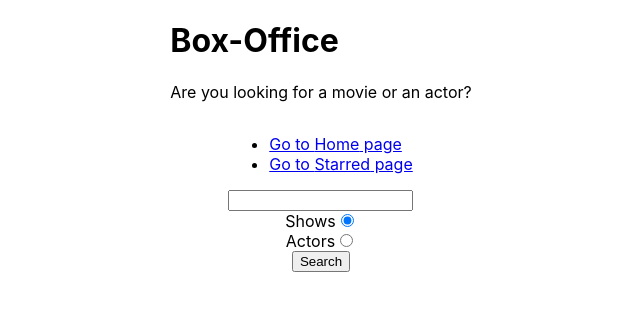
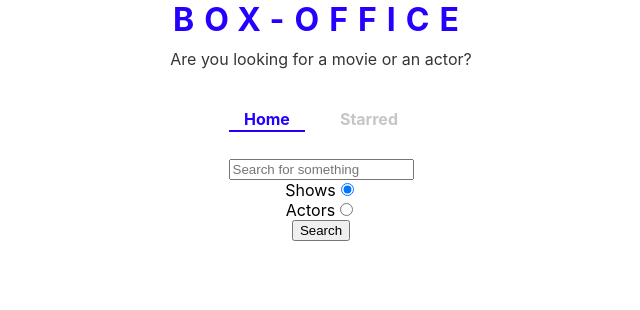
Before and after one commit to Chetan-verma713/box-office, a React (Create React App) app: page / in a window 1280 px wide. Shown: the top 310 px of the page, without its empty margins (319-959 px from the left). Built offline with nearby package versions, Linux system fonts and the light colour scheme.

Commit message:
styled navbar, title completely

```diff
--- a/src/App.js
+++ b/src/App.js
@@ -1,22 +1,24 @@
 import React from 'react';
 import { Switch, Route } from 'react-router-dom';
+
 // import './App.css';
+import { ThemeProvider } from 'styled-components';
 // import Nav from './components/Nav';
 import Starred from './pages/Starred';
 import Show from './pages/Show';
 import Home from './pages/Home';
 
+const theme = {
+  mainColors: {
+    blue: '#2400ff',
+    gray: '#c6c6c6',
+    dark: '#353535',
+  },
+};
+
 function App() {
   return (
-    <div
-      className="container"
-      style={{
-        display: 'flex',
-        justifyContent: 'center',
-        alignItems: 'center',
-        flexDirection: 'column',
-      }}
-    >
+    <ThemeProvider theme={theme}>
       <Switch>
         <Route path="/" exact>
           <Home />
@@ -38,7 +40,7 @@
           </div>
         </Route>
       </Switch>
-    </div>
+    </ThemeProvider>
   );
 }
 
--- a/src/components/Nav.js
+++ b/src/components/Nav.js
@@ -1,5 +1,7 @@
 import React from 'react';
+import { useLocation } from 'react-router';
 import { Link } from 'react-router-dom';
+import { LinkStyled, NavList } from './Nav.styled';
 
 const LINKS = [
   {
@@ -12,15 +14,22 @@
   },
 ];
 const Nav = () => {
+  const location = useLocation();
+
   return (
     <>
-      <ul>
+      <NavList>
         {LINKS.map(item => (
           <li key={item.to}>
-            <Link to={item.to}>Go to {item.text} page</Link>
+            <LinkStyled
+              to={item.to}
+              className={item.to === location.pathname ? 'active' : ''}
+            >
+              <b>{item.text}</b>
+            </LinkStyled>
           </li>
         ))}
-      </ul>
+      </NavList>
     </>
   );
 };
--- /dev/null
+++ b/src/components/Nav.styled.js
@@ -0,0 +1,41 @@
+import styled from 'styled-components';
+import { Link } from 'react-router-dom';
+
+export const NavList = styled.ul`
+  display: flex;
+  justify-content: center;
+  list-style: none;
+  margin: 0 0 30px;
+  padding: 0;
+`;
+
+export const LinkStyled = styled(Link)`
+  margin: 0 10px;
+  padding: 3px 15px;
+  position: relative;
+  text-decoration: none;
+  color: ${({ theme }) => theme.mainColors.gray};
+  &.active {
+    color: ${({ theme }) => theme.mainColors.blue};
+    &:after {
+      content: '';
+      position: absolute;
+      display: block;
+      height: 2px;
+      left: 0%;
+      bottom: 0;
+      background-color: ${({ theme }) => theme.mainColors.blue};
+      animation: slide-in 0.3s ease-in forwards;
+      @keyframes slide-in {
+        from {
+          left: 50%;
+          width: 0;
+        }
+        to {
+          left: 0%;
+          width: 100%;
+        }
+      }
+    }
+  }
+`;
--- a/src/pages/Home.js
+++ b/src/pages/Home.js
@@ -62,6 +62,7 @@
         onChange={onChangeInput}
         onKeyDown={onKeyDown}
         value={input}
+        placeholder="Search for something"
       />
 
       <label htmlFor="shows-search">
--- a/src/pages/Title.js
+++ b/src/pages/Title.js
@@ -1,11 +1,12 @@
 import React from 'react';
+import { TitleWrapper } from './Title.styled';
 
 const Title = ({ title, subTitle }) => {
   return (
-    <div>
+    <TitleWrapper title={title}>
       <h1>{title}</h1>
       <p>{subTitle}</p>
-    </div>
+    </TitleWrapper>
   );
 };
 
--- /dev/null
+++ b/src/pages/Title.styled.js
@@ -0,0 +1,18 @@
+import styled from 'styled-components';
+
+export const TitleWrapper = styled.div`
+  text-align: center;
+  margin: 0 0 40px;
+
+  h1 {
+    color: ${({ theme }) => theme.mainColors.blue};
+    letter-spacing: 10px;
+    text-transform: uppercase;
+    margin: 0 0 10px;
+  }
+
+  p {
+    color: ${({ theme }) => theme.mainColors.dark};
+    margin: 0;
+  }
+`;
```
